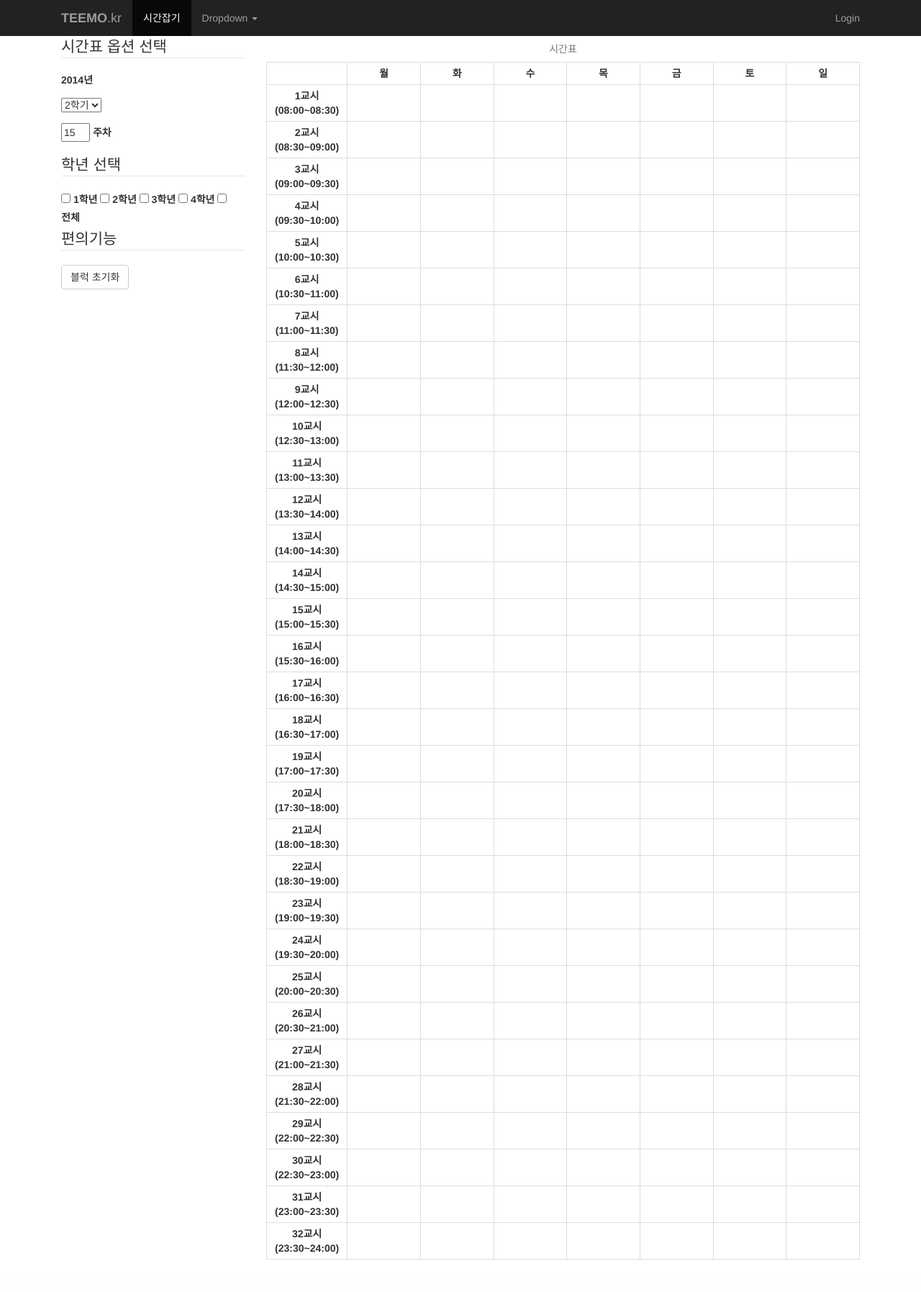
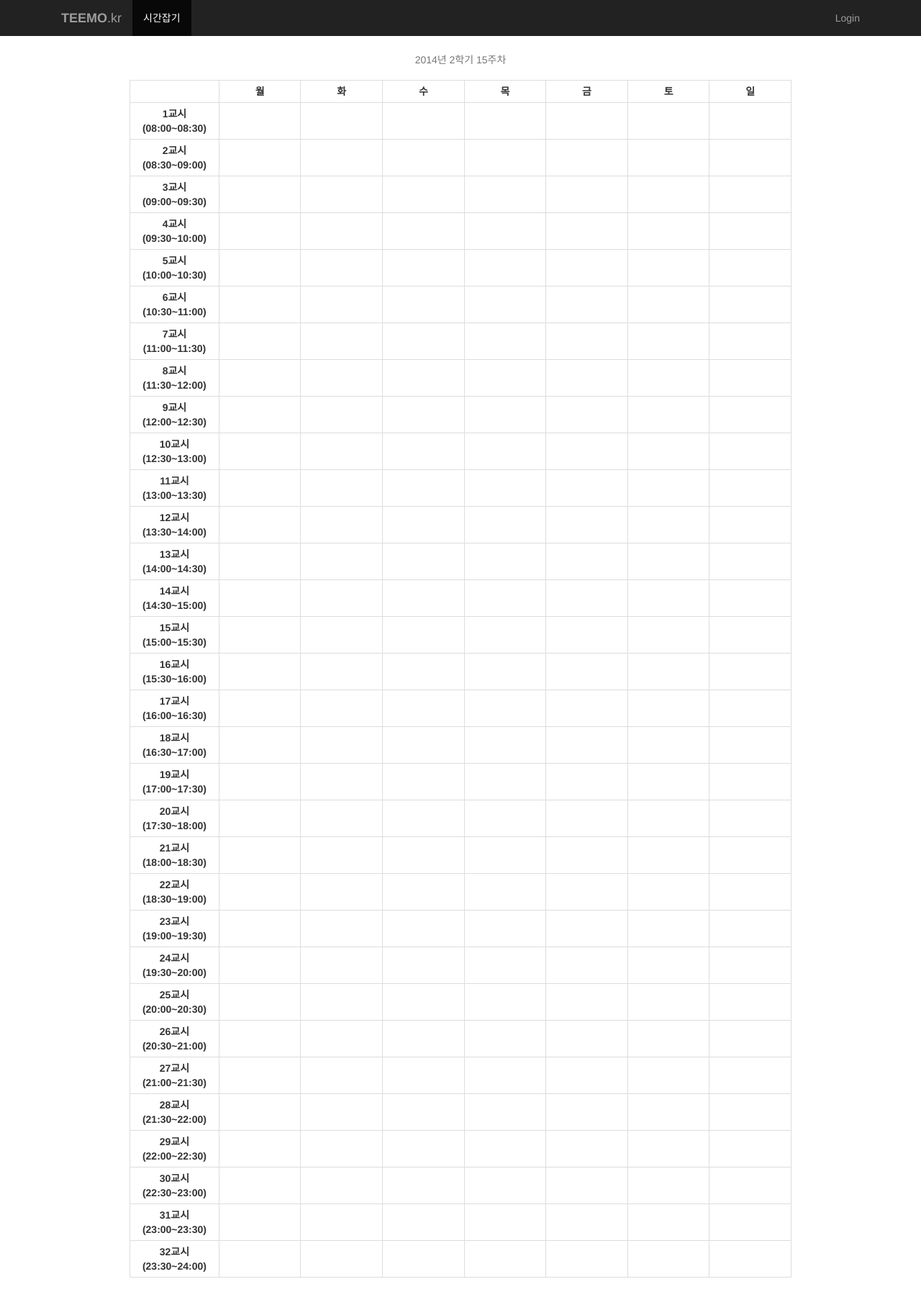
Before and after one commit to SungJinYoo/teemo, a Django app: page / in a window 1280 px wide. Shown: the whole page at 72% size. Before the commit the page ends 1750 px from the top, so only its background shows below. Run offline with Django 3.2, Linux system fonts and the light colour scheme; lists and menus that the app fills with data are empty; parts of the project's set-up code (start-up, migrations or seed data) failed here and were passed over; some libraries are stand-ins or nearby versions.

Commit message:
Modify
AAAA

```diff
--- a/static/js/time_table.js
+++ b/static/js/time_table.js
@@ -17,33 +17,48 @@ function time_table(){
     }
 
     function initialize_current_year(){
-        var year_span = $("span#year");
-        var fetch_form_year_input = $("#fetch_time_table_form").find("#year_input");
-        var attendance_form_year_input = $("#fetch_attendance_data_form").find("#year_input");
-
+        var year_id = $("#year");
+        var year_class = $(".year");
         var current_year = new Date().getFullYear();
 
-        year_span.text(current_year);
-        fetch_form_year_input.val(current_year);
-        attendance_form_year_input.val(current_year);
+        year_id.text(current_year);
+        year_class.each(function(index, element){
+            $(element).val(current_year);
+        });
     }
 
     function initialize_current_semester(){
-        var fetch_form_semester_input = $("#semester");
-        var attendance_form_semester_input = $("#semester_input");
+
+        var semester_id = $("#semester");
+        var semester_class = $(".semester");
         var current_month = new Date().getMonth();
+
         var semester = FIRST_SEMESTER; // default to 1학기
         if(0 <= current_month && current_month < 2) // 겨울학기 (1~2월)
-            semester = 40;
+            semester = WINTER_SEMESTER;
         else if(2 <= current_month && current_month < 6) // 1학기 (3~6월)
             semester = FIRST_SEMESTER;
         else if(6 <= current_month && current_month < 8) // 여름학기 (7~8월)
-            semester = 30;
+            semester = SUMMER_SEMESTER;
         else if(8 <= current_month && current_month < 12)
             semester = SECOND_SEMESTER;
 
-        fetch_form_semester_input.val(semester);
-        attendance_form_semester_input.val(semester);
+        if(semester===WINTER_SEMESTER){
+            semester_id.text("겨울 계절");
+        }
+        else if(semester===FIRST_SEMESTER){
+            semester_id.text("1");
+        }
+        else if(semester===SUMMER_SEMESTER){
+            semester_id.text("여름 계절");
+        }
+        else if(semester===SECOND_SEMESTER){
+            semester_id.text("2");
+        }
+
+        semester_class.each(function(index, element){
+            $(element).val(semester);
+        })
         current_semester = semester;
     }
 
@@ -69,9 +84,11 @@ function time_table(){
         if(start_date.getDay() == 0) start_date.setDate(start_date.getDate() + 1); // sunday + 1 == monday
 
         week = find_current_week(today, start_date);
-
-        $("#fetch_time_table_form").find("#week_input").val(week).attr("data-value", week);
-        $("#fetch_attendance_data_form").find("#week_input").val(week).attr("data-value", week);
+        $("#week").text(week).attr("data-value", week);
+        var week_class = $(".week");
+        week_class.each(function(index, element){
+            $(element).val(week).attr("data-value", week);
+        })
     }
 
     function initialize_event_handlers(){
@@ -165,44 +182,6 @@ function time_table(){
                 $(block).removeAttr("data-block-no").removeClass("selected").css("background-color", "");
             });
         })
-
-        $("input.grade_checkbox").change(function(){
-            if($(this).is(":checked")){
-                var form = $("#fetch_time_table_form");
-                form.find("#grade_input").val($(this).val());
-
-                $.post(
-                    form.attr('action'),
-                    form.serialize()
-                )
-                    .done(function(json) {
-                        toast_message(json.type, json.message);
-                        if(json.result){
-                            var time_table_data = json.data;
-                            for(var i = 0; i < time_table_data.length; i++){
-                                var course_data = time_table_data[i];
-                                var course_no = course_data.fields.course_no;
-                                var course_name = course_data.fields.name;
-                                var course_time_data = course_data.fields.course_times;
-                                var color_code = get_random_color_code();
-
-                                for(var j = 0; j < course_time_data.length; j++){
-                                    var course_time = course_time_data[j];
-                                    var block = $("#{0}_{1}".format(course_time.fields.day, course_time.fields.period_index));
-                                    var upper_block = $("#{0}_{1}".format(course_time.fields.day, parseInt(course_time.fields.period_index) - 1));
-
-                                    console.log(block);
-                                    if(j == 0 || upper_block.css("background-color") == "rgba(0, 0, 0, 0)"){
-                                        block.text("{0}, {1}".format(course_no, course_name));
-                                    }
-                                    block.css("background-color", color_code);
-                                }
-                            }
-                        }
-                    });
-
-            }
-        });
     }
 
     initialize();
--- a/teemo/settings.py
+++ b/teemo/settings.py
@@ -85,7 +85,7 @@ DATABASES = {
         'NAME': 'teemo',
         'USER': 'root',
         'PASSWORD': '',
-        'HOST': '127.0.0.1',
+        'HOST': 'localhost',
         'PORT': '3306',
     }
 }
--- a/templates/base.html
+++ b/templates/base.html
@@ -30,7 +30,7 @@
 		<div class="collapse navbar-collapse" id="bs-example-navbar-collapse-1">
 			<ul class="nav navbar-nav">
 				<li class="active"><a href="#">시간잡기</a></li>
-                <li class="dropdown">
+				<!-- <li class="dropdown">
 					<a href="#" class="dropdown-toggle" data-toggle="dropdown">Dropdown <b class="caret"></b></a>
 					<ul class="dropdown-menu">
 						<li><a href="#">Action</a></li>
@@ -41,7 +41,7 @@
 						<li class="divider"></li>
 						<li><a href="#">One more separated link</a></li>
 					</ul>
-                </li>
+				</li> -->
 			</ul>
 			<ul class="nav navbar-nav navbar-right">
 				{% if user.is_authenticated %}
--- a/templates/time_table.html
+++ b/templates/time_table.html
@@ -14,54 +14,29 @@
 {% block content %}
 	<div class="row">
 		<div class="container">
-            <div class="col-md-3">
+			<div class="col-md-10 col-md-offset-1">
 				<form id="fetch_time_table_form" role="form" method="post" action="{% url 'time_table:fetch' %}">
 					{% csrf_token %}
 					<fieldset>
-                        <legend>시간표 옵션 선택</legend>
 						<div class="form-group">
-                            <p><strong><span id="year"></span><span>년</span></strong></p>
-                            <input id="year_input" type="hidden" name="year" />
+							<input class="year" type="hidden" name="year" />
+							<input class="semester" type="hidden" name="semester" />
+							<input class="week" type="hidden" name="week"/>
 						</div>
-                        <div class="form-group">
-                            <select id="semester" name="semester">
-                                {% for semester in SEMESTER %}
-                                    <option value="{{ semester }}">{{ SEMESTER_VERBOSE|nth:forloop.counter0 }}</option>
-                                {% endfor %}
-                            </select>
-                        </div>
-                        <div class="form-group">
-                            <input type="number" id="week_input" name="week" placeholder="주차" />
-                            <label for="week_input">주차</label>
-                        </div>
-                        <input type="hidden" id="grade_input" name="grade" />
-                    </fieldset>
-                    <fieldset>
-                        <legend>학년 선택</legend>
-                        {% for grade in GRADE_VERBOSE %}
-                            <input type="checkbox" id="{{ grade }}" class="grade_checkbox" value="{{ forloop.counter }}" />
-                            <label for="{{ grade }}">{{ GRADE_VERBOSE_KOR|nth:forloop.counter0 }}</label>
-                        {% endfor %}
-                        <input type="checkbox" id="all" value="all" />
-                        <label for="all">전체</label>
 					</fieldset>
 				</form>
 				<form id="fetch_attendance_data_form" role="form" method="post" action="{% url 'time_table:attendance' %}">
 					{% csrf_token %}
-                    <input id="year_input" type="hidden" name="year" />
-                    <input id="semester_input" type="hidden" name="semester" />
-                    <input id="week_input" type="hidden" name="week" />
+					<input class="year" type="hidden" name="year" />
+					<input class="semester" type="hidden" name="semester" />
+					<input class="week" type="hidden" name="week" />
 					<input id="block_no" type="hidden" name="block_no" />
 					<input id="blocks" type="hidden" name="blocks" />
 				</form>
-            <fieldset>
-                <legend>편의기능</legend>
-                <button id="reset_button" class="btn btn-default">블럭 초기화</button>
-            </fieldset>
 			</div>
-            <div class="col-md-9">
+			<div class="col-md-10 col-md-offset-1">
 				<table id="time_table" class="table table-bordered table-condensed">
-                    <caption>시간표</caption>
+					<caption><p><span id="year"></span><span>년</span> <span id="semester"></span><span>학기</span> <span id = "week"></span><span>주차</span></p></caption>
 					<colgroup>
 						<col span="1" class="period_header">
 						<col span="7" class="time_table_cell">
```
Lines whose indentation alone changed are shown as unchanged.
